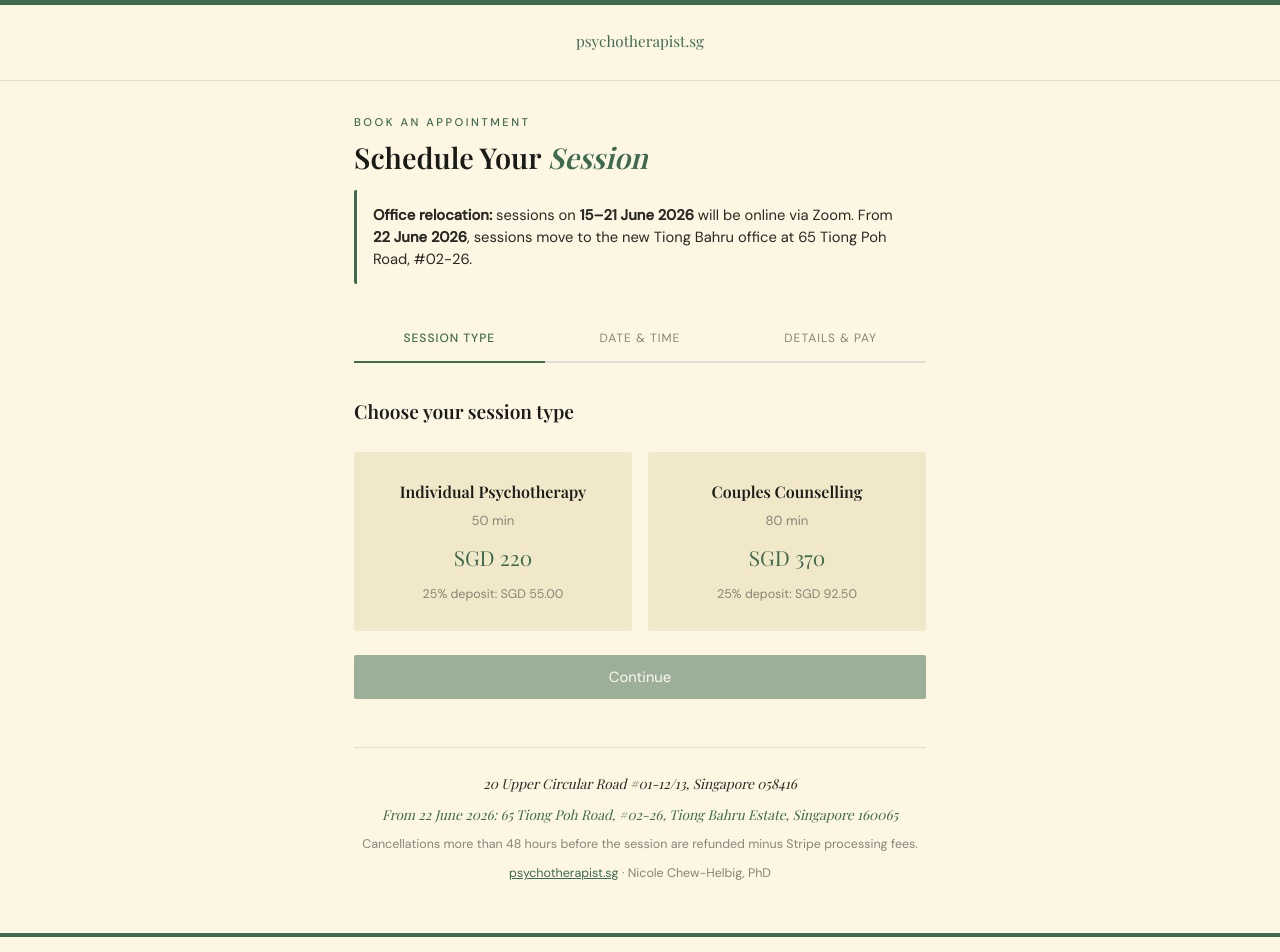
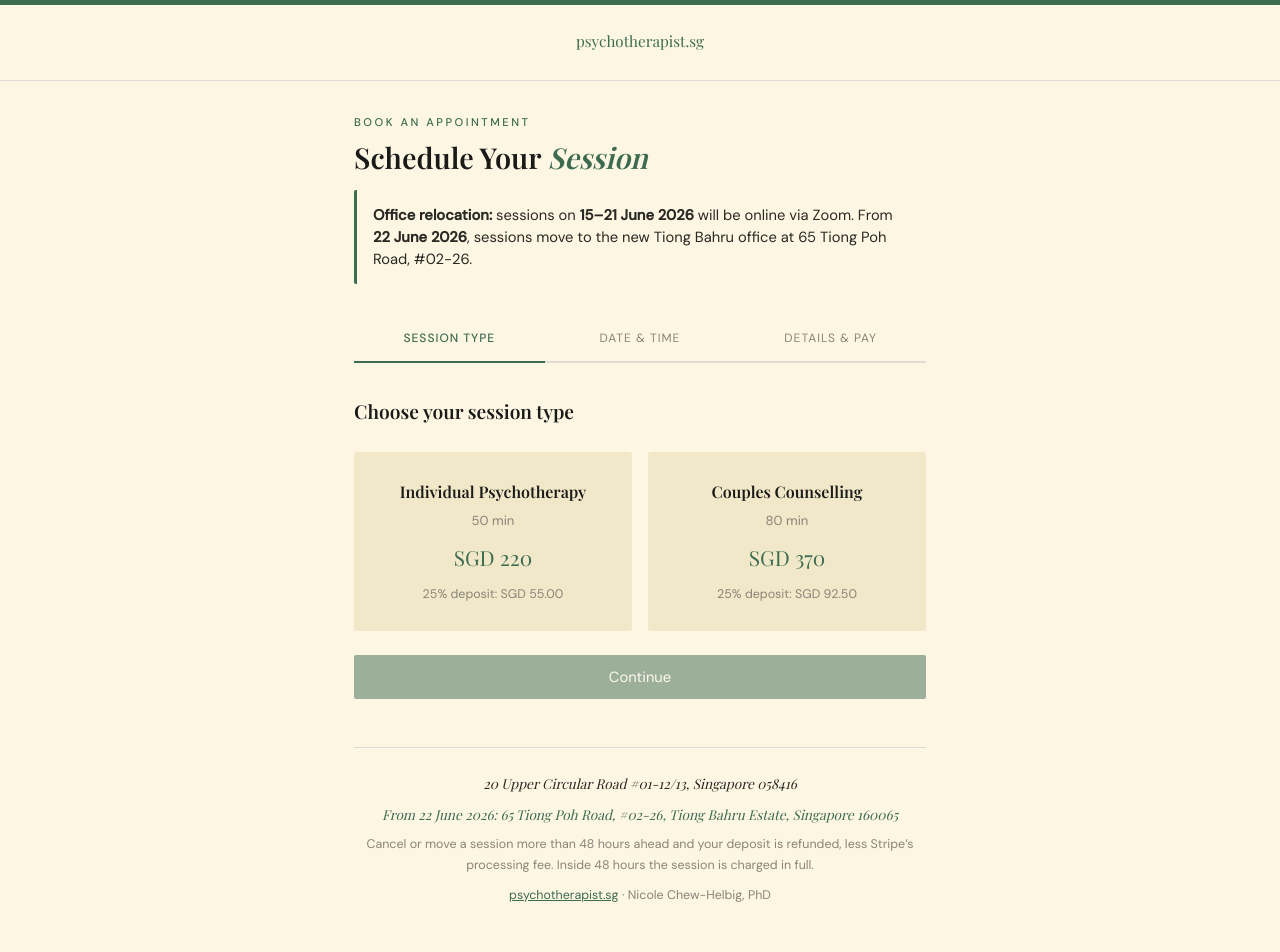
Before and after one commit to chewhelbig/psychotherapy-booking, a Next.js app: page / in a window 1280 px wide. Shown: the top 952 px of the page. Built offline with nearby package versions, Linux system fonts and the light colour scheme; a web font is replaced by a local one.

Commit message:
Update index.js

```diff
--- a/pages/index.js
+++ b/pages/index.js
@@ -471,7 +471,7 @@ export default function BookingPage() {
             )}
 
             <p style={{ fontSize: '0.78rem', color: 'var(--faint)', marginTop: '0.5rem' }}>
-              Cancellations more than 48 hours before the session are refunded minus Stripe processing fees.
+              Cancel or move a session more than 48 hours ahead and your deposit is refunded, less Stripe&rsquo;s processing fee. Inside 48 hours the session is charged in full.
             </p>
             <p style={{ fontSize: '0.78rem', color: 'var(--faint)', marginTop: '0.5rem' }}>
               <a href="https://psychotherapist.sg" style={{ color: 'var(--green)' }}>psychotherapist.sg</a> · Nicole Chew-Helbig, PhD
```
